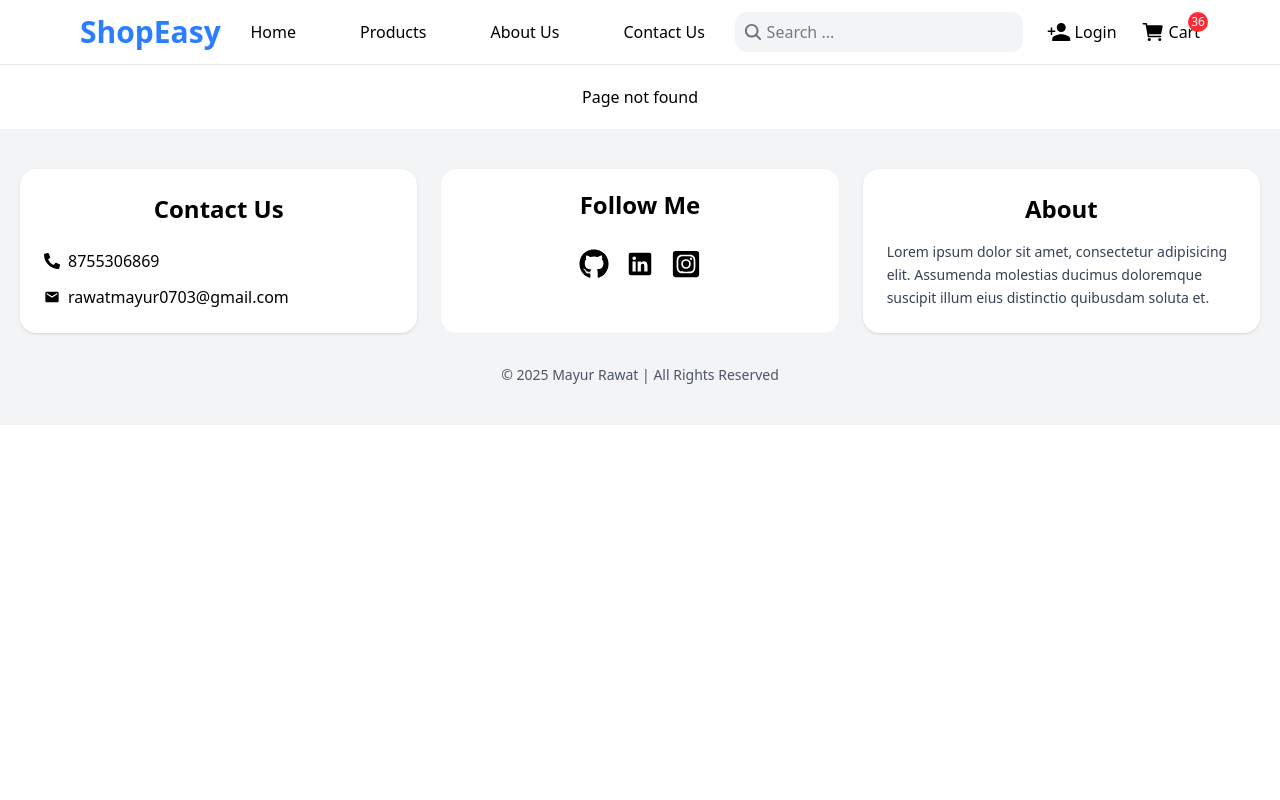
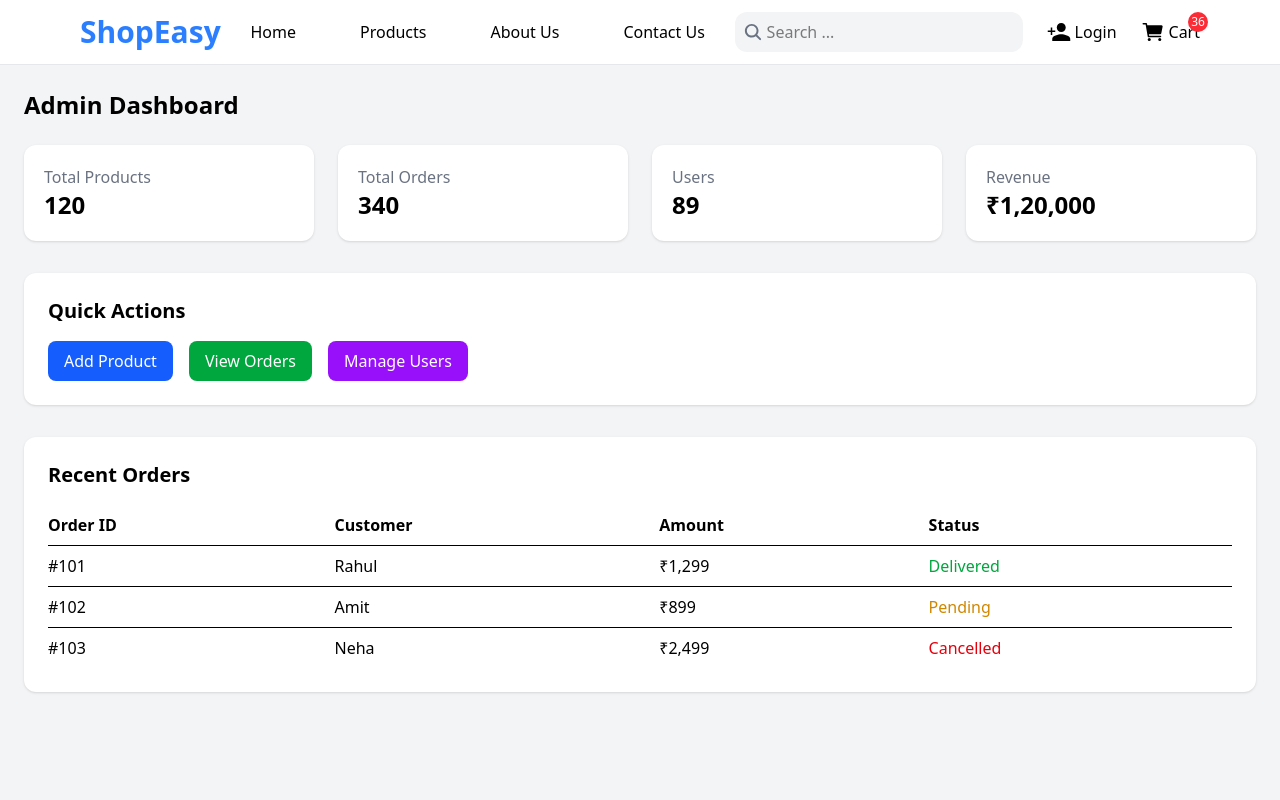
Before and after one commit to fozirawat6869/Ecommerce-Website, a React (Vite) app in the folder e-commerce/: page /adminHome in a window 1280 px wide. Shown: the top 800 px of the page. Built offline with nearby package versions, Linux system fonts and the light colour scheme; the HTML template or start-up script is replaced by a standard one.

Commit message:
create basic admin home page

```diff
--- a/e-commerce/src/App.jsx
+++ b/e-commerce/src/App.jsx
@@ -18,8 +18,10 @@ const UserProfile=lazy(()=>import('./components/pages/UserProfile'))
 const Orders=lazy(()=>import('./components/pages/Orders'))
 
 const CreateProduct=lazy(()=>import('./components/pages/CreateProduct'))
+const AdminHomePage=lazy(()=>import('./components/pages/AdminHomePage'))
 
 import Layout from "./components/layout/Layout";
+
 
 
 
@@ -52,6 +54,7 @@ function App() {
       <Route path='/orders' element={<Orders/>}  />
 
       <Route path='/createProduct' element={<CreateProduct/>}  />
+      <Route path='/adminHome' element={<AdminHomePage/>} />
 
       <Route path="*" element={<div className='px-10 py-5 text-center '>Page not found</div>}  />
 
--- /dev/null
+++ b/e-commerce/src/components/pages/AdminHomePage.jsx
@@ -0,0 +1,97 @@
+import React from "react";
+
+function AdminHomePage() {
+  return (
+    <div className="min-h-screen bg-gray-100 p-6">
+
+      {/* Header */}
+      <h1 className="text-2xl font-bold mb-6">Admin Dashboard</h1>
+
+      {/* Stats Cards */}
+      <div className="grid grid-cols-1 sm:grid-cols-2 lg:grid-cols-4 gap-6 mb-8">
+
+        <div className="bg-white p-5 rounded-xl shadow">
+          <h2 className="text-gray-500">Total Products</h2>
+          <p className="text-2xl font-bold">120</p>
+        </div>
+
+        <div className="bg-white p-5 rounded-xl shadow">
+          <h2 className="text-gray-500">Total Orders</h2>
+          <p className="text-2xl font-bold">340</p>
+        </div>
+
+        <div className="bg-white p-5 rounded-xl shadow">
+          <h2 className="text-gray-500">Users</h2>
+          <p className="text-2xl font-bold">89</p>
+        </div>
+
+        <div className="bg-white p-5 rounded-xl shadow">
+          <h2 className="text-gray-500">Revenue</h2>
+          <p className="text-2xl font-bold">₹1,20,000</p>
+        </div>
+
+      </div>
+
+      {/* Quick Actions */}
+      <div className="bg-white rounded-xl shadow p-6 mb-8">
+        <h2 className="text-xl font-semibold mb-4">Quick Actions</h2>
+
+        <div className="flex gap-4 flex-wrap">
+          <button className="bg-blue-600 text-white px-4 py-2 rounded-lg">
+            Add Product
+          </button>
+
+          <button className="bg-green-600 text-white px-4 py-2 rounded-lg">
+            View Orders
+          </button>
+
+          <button className="bg-purple-600 text-white px-4 py-2 rounded-lg">
+            Manage Users
+          </button>
+        </div>
+      </div>
+
+      {/* Recent Orders */}
+      <div className="bg-white rounded-xl shadow p-6">
+        <h2 className="text-xl font-semibold mb-4">Recent Orders</h2>
+
+        <table className="w-full border-collapse">
+          <thead>
+            <tr className="text-left border-b">
+              <th className="py-2">Order ID</th>
+              <th className="py-2">Customer</th>
+              <th className="py-2">Amount</th>
+              <th className="py-2">Status</th>
+            </tr>
+          </thead>
+
+          <tbody>
+            <tr className="border-b">
+              <td className="py-2">#101</td>
+              <td className="py-2">Rahul</td>
+              <td className="py-2">₹1,299</td>
+              <td className="py-2 text-green-600">Delivered</td>
+            </tr>
+
+            <tr className="border-b">
+              <td className="py-2">#102</td>
+              <td className="py-2">Amit</td>
+              <td className="py-2">₹899</td>
+              <td className="py-2 text-yellow-600">Pending</td>
+            </tr>
+
+            <tr>
+              <td className="py-2">#103</td>
+              <td className="py-2">Neha</td>
+              <td className="py-2">₹2,499</td>
+              <td className="py-2 text-red-600">Cancelled</td>
+            </tr>
+          </tbody>
+        </table>
+      </div>
+
+    </div>
+  );
+}
+
+export default AdminHomePage;
```
